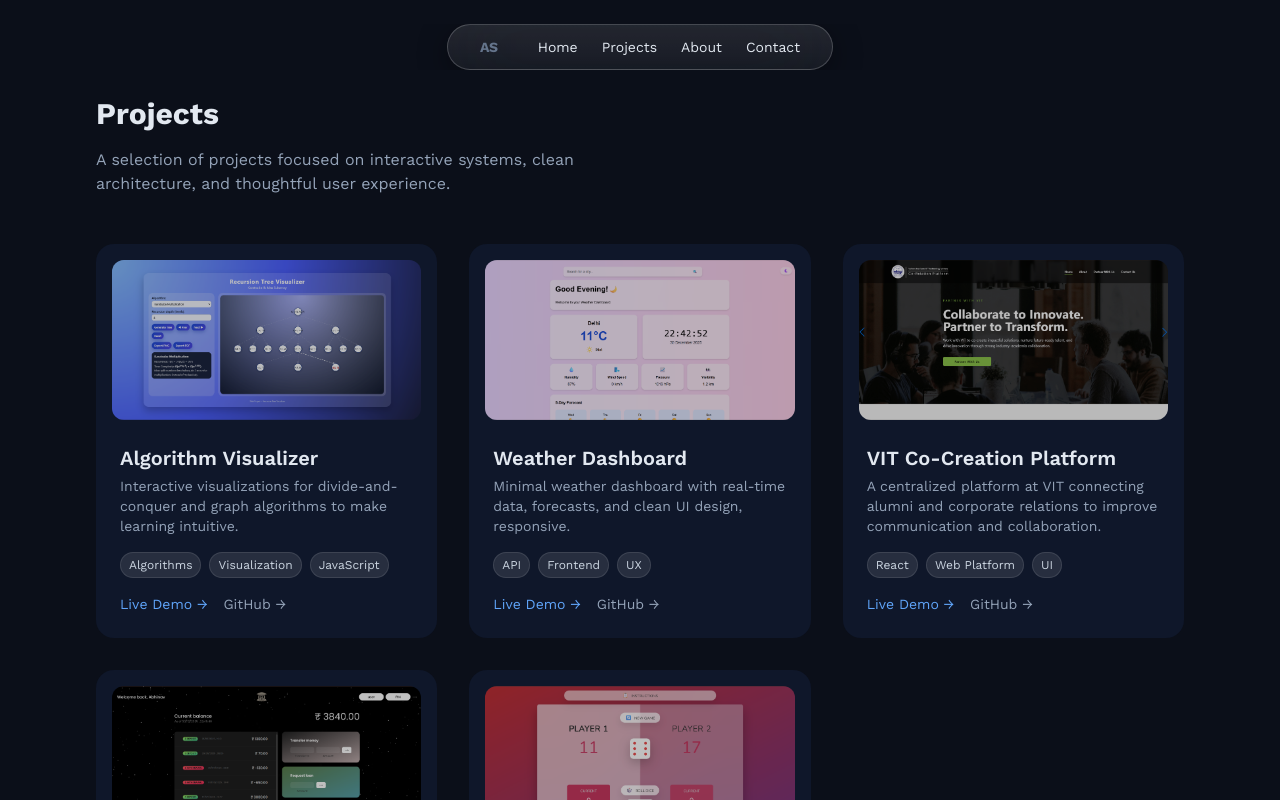
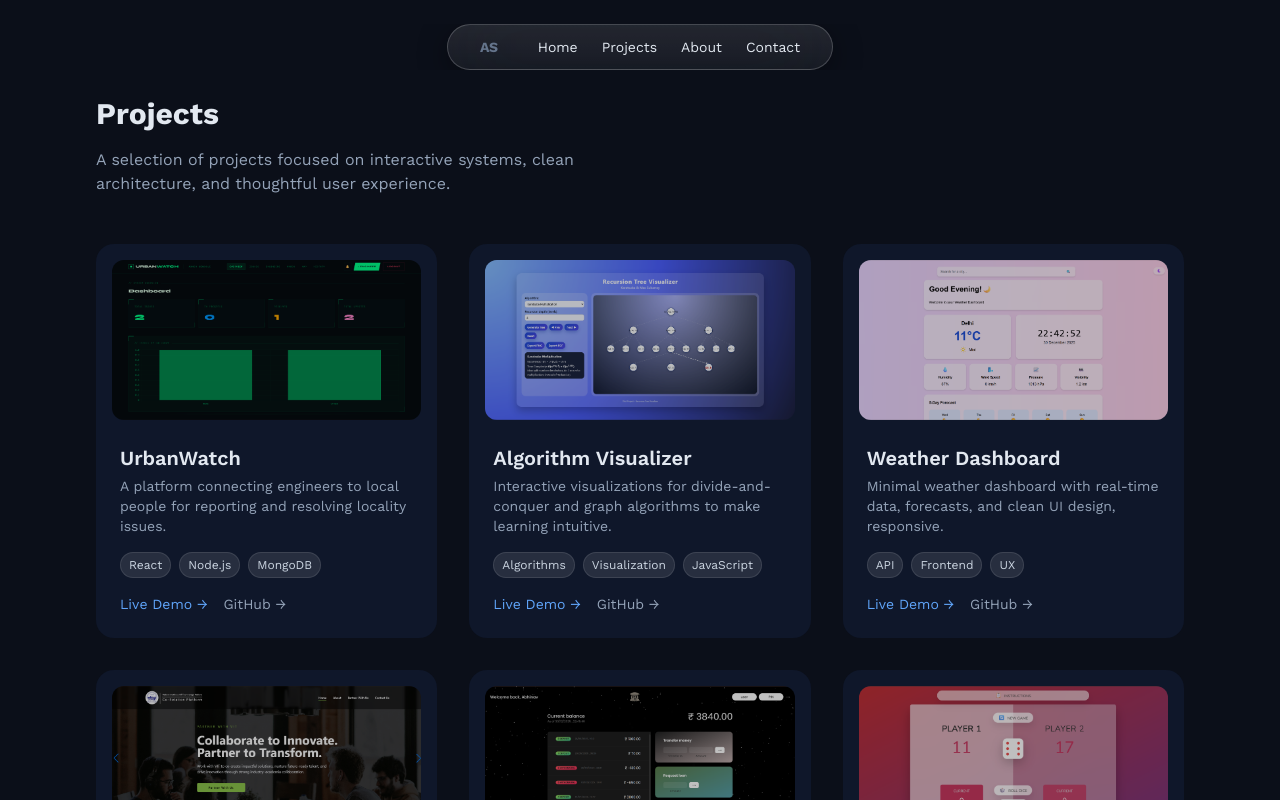
Before and after one commit to abhinav9773/AbhinavsPortfolio, a React (Vite) app: page /projects in a window 1280 px wide. Shown: the top 800 px of the page. Built offline with nearby package versions, Linux system fonts and the light colour scheme; no server answers.

Commit message:
projects update

```diff
--- a/src/pages/Projects.jsx
+++ b/src/pages/Projects.jsx
@@ -1,4 +1,5 @@
 import ProjectCard from "../components/ProjectCard";
+import UrbanImg from "../assets/projects/UrbanWatch.png";
 import algoImg from "../assets/projects/algorithms.png";
 import weatherImg from "../assets/projects/weather.png";
 import vitImg from "../assets/projects/vit.png";
@@ -6,6 +7,15 @@ import vionyxImg from "../assets/projects/vionyx.png";
 import pigDiceImg from "../assets/projects/pigdice.png";
 
 const projects = [
+  {
+    title: "UrbanWatch",
+    description:
+      "A platform connecting engineers to local people for reporting and resolving locality issues.",
+    tags: ["React", "Node.js", "MongoDB"],
+    image: UrbanImg,
+    demo: "https://urban-watch-frontend.vercel.app",
+    github: "https://github.com/abhinav9773/UrbanWatch-frontend",
+  },
   {
     title: "Algorithm Visualizer",
     description:
```
Also changed, not shown: src/assets/projects/UrbanWatch.png (added).
